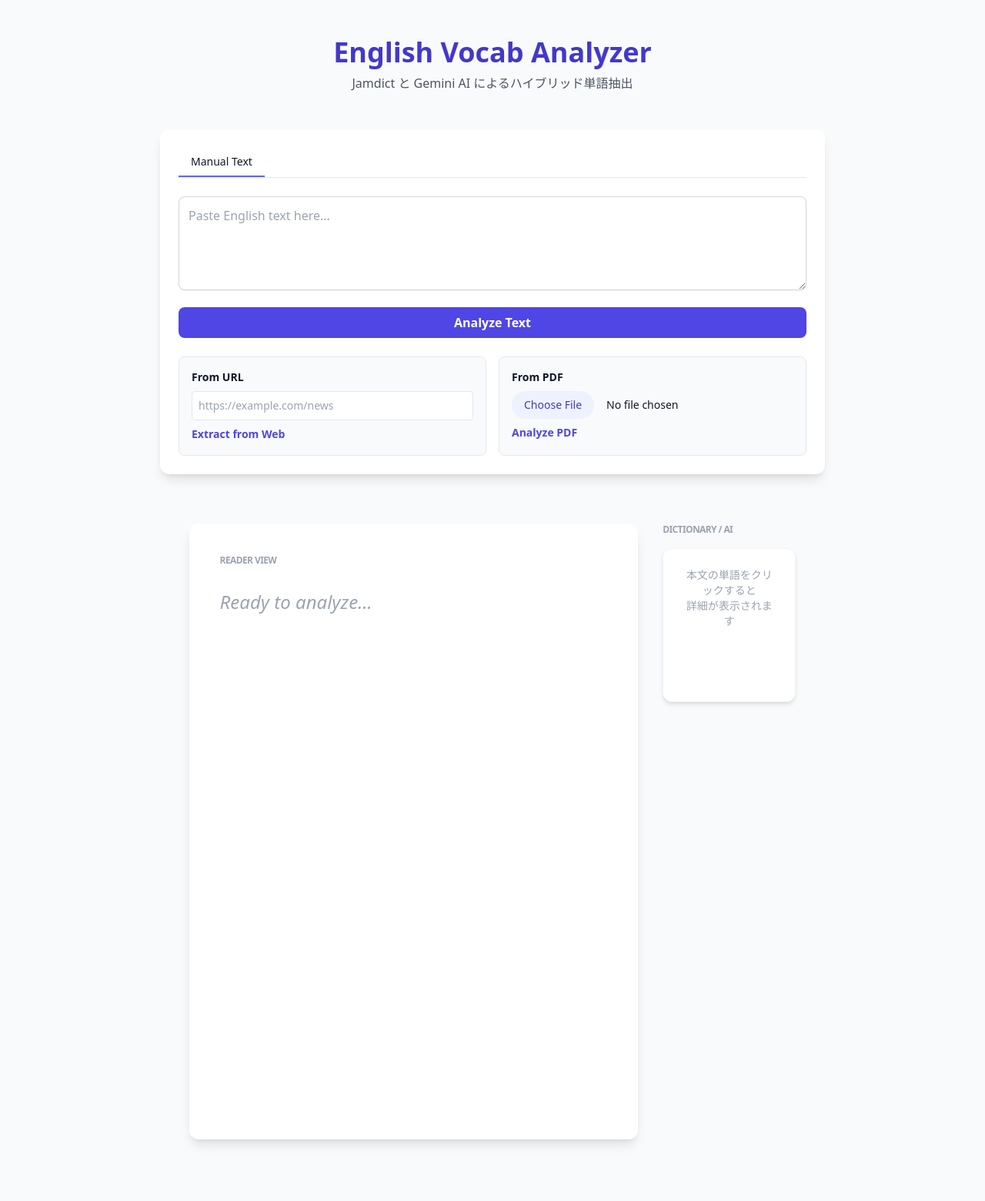
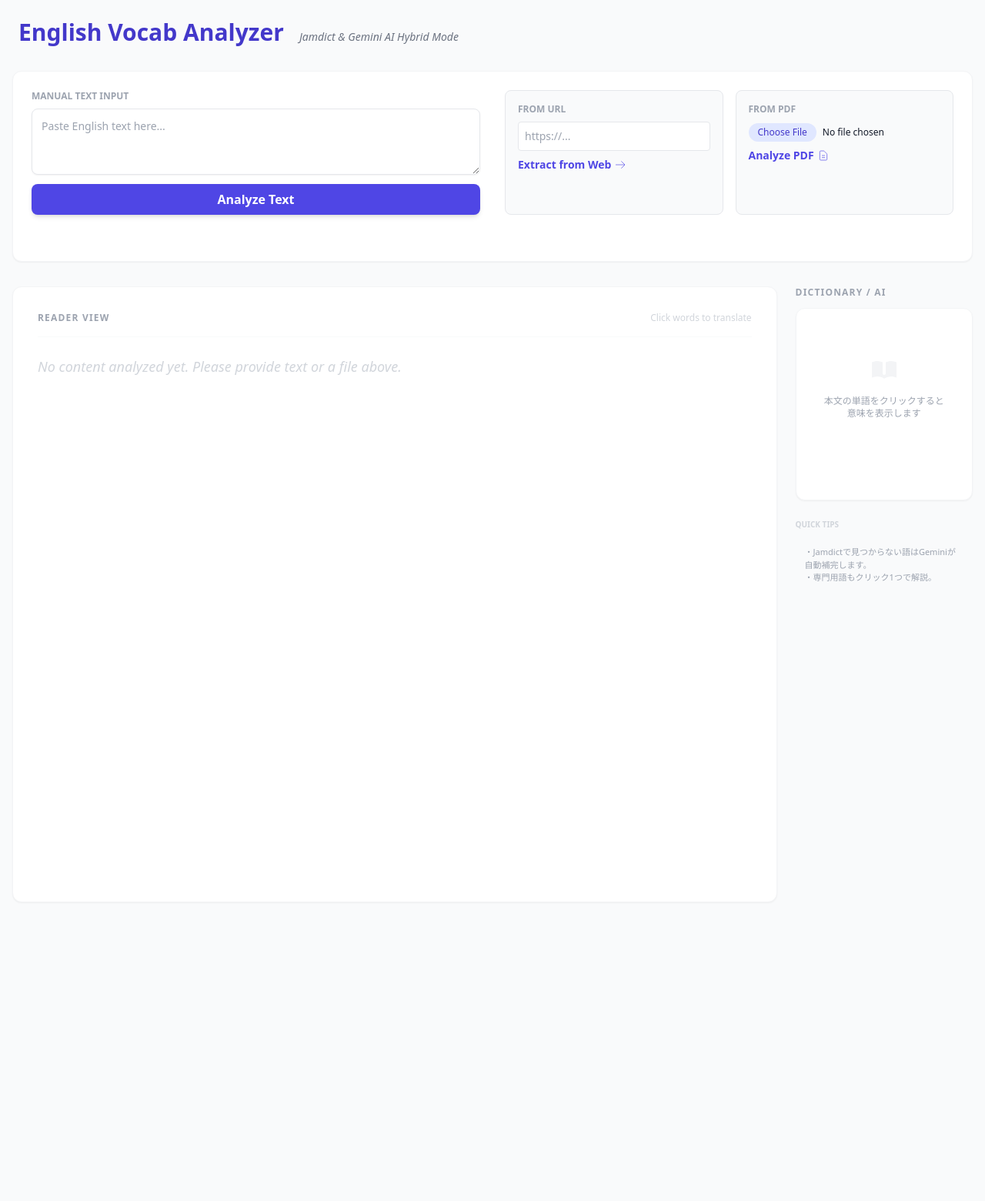
Before and after one commit to hayathine/PaperTerrace, a FastAPI app: page / in a window 1280 px wide. Shown: the whole page at 77% size. After the commit the page ends 755 px from the top, so only its background shows below. Run offline with FastAPI, Linux system fonts and the light colour scheme; some libraries are stand-ins or nearby versions.

Commit message:
ammend html

```diff
--- a/src/logic.py
+++ b/src/logic.py
@@ -89,7 +89,7 @@ class EnglishAnalysisService:
         if lookup_res.entries:
             # 見つかった日本語の候補をすべて並べる（例：タイプ, 種類, 型）
             ja_candidates = []
-            for entry in lookup_res.entries[1:3]:
+            for entry in lookup_res.entries[:3]:
                 if entry.kanji_forms:
                     ja_candidates.append(entry.kanji_forms[0].text)
                 elif entry.kana_forms:
--- a/src/templates/index.html
+++ b/src/templates/index.html
@@ -3,43 +3,54 @@
   <head>
     <meta charset="UTF-8" />
     <meta name="viewport" content="width=device-width, initial-scale=1.0" />
-    <title>AI English Reader</title>
+    <title>AI English Reader | Full-Wide View</title>
     <script src="https://unpkg.com/htmx.org@1.9.10"></script>
     <script src="https://cdn.tailwindcss.com"></script>
+    <style>
+      /* カスタム改行ルール：単語の途中でも強制的に折る設定 */
+      .force-wrap {
+        overflow-wrap: anywhere;
+        word-break: break-word;
+      }
+      /* スムーズなスクロール */
+      html {
+        scroll-behavior: smooth;
+      }
+    </style>
   </head>
   <body class="bg-gray-50 text-gray-900 min-h-screen">
-    <div class="container mx-auto px-4 py-12 max-w-4xl">
-      <header class="text-center mb-12">
-        <h1 class="text-4xl font-extrabold text-indigo-700 mb-2">
+    <div class="w-full px-4 py-6">
+      <header class="mb-8 px-2">
+        <h1 class="text-3xl font-extrabold text-indigo-700 inline-block">
           English Vocab Analyzer
         </h1>
-        <p class="text-gray-600">
-          Jamdict と Gemini AI によるハイブリッド単語抽出
-        </p>
+        <span class="ml-4 text-gray-500 text-sm italic"
+          >Jamdict & Gemini AI Hybrid Mode</span
+        >
       </header>
 
-      <div class="bg-white rounded-xl shadow-lg p-6 mb-8">
-        <div class="flex space-x-4 border-b mb-6 text-sm font-medium">
-          <button class="py-2 px-4 border-b-2 border-indigo-500">
-            Manual Text
-          </button>
-        </div>
-
-        <div class="space-y-6">
+      <div
+        class="bg-white rounded-xl shadow-sm border border-gray-100 p-6 mb-8"
+      >
+        <div class="grid grid-cols-1 xl:grid-cols-2 gap-8">
           <form
             hx-post="/analyze_txt"
             hx-target="#results"
             hx-indicator="#loading"
+            class="flex flex-col"
           >
+            <label class="text-xs font-bold text-gray-400 uppercase mb-2"
+              >Manual Text Input</label
+            >
             <textarea
               name="html_text"
-              rows="4"
-              class="w-full border-gray-300 rounded-lg shadow-sm focus:ring-indigo-500 focus:border-indigo-500 p-3 border"
+              rows="3"
+              class="w-full border-gray-200 rounded-lg shadow-sm focus:ring-2 focus:ring-indigo-500 p-3 border text-sm"
               placeholder="Paste English text here..."
             ></textarea>
             <button
               type="submit"
-              class="mt-4 w-full bg-indigo-600 text-white font-bold py-2 px-4 rounded-lg hover:bg-indigo-700 transition"
+              class="mt-3 bg-indigo-600 text-white font-bold py-2 px-4 rounded-lg hover:bg-indigo-700 transition shadow-md"
             >
               Analyze Text
             </button>
@@ -50,20 +61,31 @@
               hx-post="/analyze-url"
               hx-target="#results"
               hx-indicator="#loading"
-              class="bg-gray-50 p-4 rounded-lg border"
+              class="bg-gray-50 p-4 rounded-lg border border-gray-200"
             >
-              <label class="block text-sm font-bold mb-2">From URL</label>
+              <label
+                class="block text-xs font-bold text-gray-400 uppercase mb-2"
+                >From URL</label
+              >
               <input
                 type="url"
                 name="url"
-                class="w-full p-2 border rounded text-sm"
-                placeholder="https://example.com/news"
+                class="w-full p-2 border rounded text-sm mb-2"
+                placeholder="https://..."
               />
               <button
                 type="submit"
-                class="mt-2 text-indigo-600 text-sm font-bold hover:underline"
+                class="text-indigo-600 text-sm font-bold hover:text-indigo-800 flex items-center"
               >
-                Extract from Web
+                <span>Extract from Web</span>
+                <svg
+                  class="w-4 h-4 ml-1"
+                  fill="none"
+                  stroke="currentColor"
+                  viewBox="0 0 24 24"
+                >
+                  <path d="M14 5l7 7m0 0l-7 7m7-7H3"></path>
+                </svg>
               </button>
             </form>
 
@@ -72,54 +94,129 @@
               hx-target="#results"
               hx-encoding="multipart/form-data"
               hx-indicator="#loading"
-              class="bg-gray-50 p-4 rounded-lg border"
+              class="bg-gray-50 p-4 rounded-lg border border-gray-200"
             >
-              <label class="block text-sm font-bold mb-2">From PDF</label>
+              <label
+                class="block text-xs font-bold text-gray-400 uppercase mb-2"
+                >From PDF</label
+              >
               <input
                 type="file"
                 name="file"
                 accept="application/pdf"
-                class="w-full text-sm file:mr-4 file:py-2 file:px-4 file:rounded-full file:border-0 file:text-sm file:bg-indigo-50 file:text-indigo-700 hover:file:bg-indigo-100"
+                class="w-full text-xs file:mr-2 file:py-1 file:px-3 file:rounded-full file:border-0 file:bg-indigo-100 file:text-indigo-700 hover:file:bg-indigo-200"
               />
               <button
                 type="submit"
-                class="mt-2 text-indigo-600 text-sm font-bold hover:underline"
+                class="mt-2 text-indigo-600 text-sm font-bold hover:text-indigo-800 flex items-center"
               >
-                Analyze PDF
+                <span>Analyze PDF</span>
+                <svg
+                  class="w-4 h-4 ml-1"
+                  fill="none"
+                  stroke="currentColor"
+                  viewBox="0 0 24 24"
+                >
+                  <path
+                    d="M9 12h6m-6 4h6m2 5H7a2 2 0 01-2-2V5a2 2 0 012-2h5.586a1 1 0 01.707.293l5.414 5.414a1 1 0 01.293.707V19a2 2 0 01-2 2z"
+                  ></path>
+                </svg>
               </button>
             </form>
           </div>
         </div>
+
+        <div
+          id="loading"
+          class="htmx-indicator mt-4 flex items-center justify-center text-indigo-600"
+        >
+          <svg class="animate-spin h-5 w-5 mr-3" viewBox="0 0 24 24">
+            <circle
+              class="opacity-25"
+              cx="12"
+              cy="12"
+              r="10"
+              stroke="currentColor"
+              stroke-width="4"
+            ></circle>
+            <path
+              class="opacity-75"
+              fill="currentColor"
+              d="M4 12a8 8 0 018-8V0C5.373 0 0 5.373 0 12h4zm2 5.291A7.962 7.962 0 014 12H0c0 3.042 1.135 5.824 3 7.938l3-2.647z"
+            ></path>
+          </svg>
+          <span class="text-sm font-medium">Analyzing content...</span>
+        </div>
       </div>
-<div class="container mx-auto px-4 py-8 max-w-[95%]">
 
-    <div class="grid grid-cols-1 lg:grid-cols-4 gap-8">
+      <div class="grid grid-cols-1 lg:grid-cols-5 gap-6">
+        <div
+          class="lg:col-span-4 bg-white rounded-xl shadow-sm border border-gray-100 p-8 min-h-screen min-w-0"
+        >
+          <div
+            class="flex items-center justify-between mb-6 border-b border-gray-50 pb-4"
+          >
+            <h2
+              class="text-xs font-bold text-gray-400 uppercase tracking-widest"
+            >
+              Reader View
+            </h2>
+            <span class="text-xs text-gray-300">Click words to translate</span>
+          </div>
 
-        <div class="lg:col-span-3 bg-white rounded-xl shadow-lg p-10 min-h-[800px]">
-            <h2 class="text-xs font-bold text-gray-400 uppercase tracking-tighter mb-6">Reader View</h2>
-            <div id="results" class="prose prose-indigo whitespace-normal max-w-none text-2xl leading-[1.8] text-gray-800">
-                <p class="text-gray-400 italic">Ready to analyze...</p>
-            </div>
+          <div
+            id="results"
+            class="prose prose-indigo max-w-none text-lg leading-relaxed text-gray-800 force-wrap"
+          >
+            <p class="text-gray-300 italic">
+              No content analyzed yet. Please provide text or a file above.
+            </p>
+          </div>
         </div>
 
         <div class="lg:col-span-1">
-            <div class="sticky top-8">
-                <h2 class="text-xs font-bold text-gray-400 uppercase tracking-tighter mb-4">Dictionary / AI</h2>
-                <div id="definition-box" class="min-h-[200px] bg-white  rounded-xl shadow-md border border-gray-100 p-6">
-                    <div class="text-center">
-                        <p class="text-gray-400 text-sm">本文の単語をクリックすると<br>詳細が表示されます</p>
-                    </div>
-                </div>
+          <div class="sticky top-6">
+            <h2
+              class="text-xs font-bold text-gray-400 uppercase tracking-widest mb-3"
+            >
+              Dictionary / AI
+            </h2>
 
-                <div id="history-box" class="mt-4 p-4 text-xs text-gray-400">
-                    </div>
+            <div
+              id="definition-box"
+              class="min-h-[250px] bg-white rounded-xl shadow-sm border border-gray-100 p-5"
+            >
+              <div
+                class="flex flex-col items-center justify-center h-full text-center py-10"
+              >
+                <svg
+                  class="w-10 h-10 text-gray-100 mb-3"
+                  fill="currentColor"
+                  viewBox="0 0 20 20"
+                >
+                  <path
+                    d="M9 4.804A7.968 7.968 0 005.5 4c-1.255 0-2.443.29-3.5.804v10A7.969 7.969 0 015.5 14c1.669 0 3.218.51 4.5 1.385A7.962 7.962 0 0114.5 14c1.255 0 2.443.29 3.5.804v-10A7.968 7.968 0 0014.5 4c-1.255 0-2.443.29-3.5.804V12a1 1 0 11-2 0V4.804z"
+                  ></path>
+                </svg>
+                <p class="text-gray-400 text-xs">
+                  本文の単語をクリックすると<br />意味を表示します
+                </p>
+              </div>
             </div>
+
+            <div id="history-box" class="mt-6">
+              <h3 class="text-[10px] font-bold text-gray-300 uppercase mb-2">
+                Quick Tips
+              </h3>
+              <div
+                class="text-[11px] text-gray-400 leading-normal bg-gray-50 p-3 rounded-md"
+              >
+                ・Jamdictで見つからない語はGeminiが自動補完します。<br />
+                ・専門用語もクリック1つで解説。
+              </div>
+            </div>
+          </div>
         </div>
-
-    </div>
-</div>
-
-</div>
       </div>
     </div>
   </body>
```
